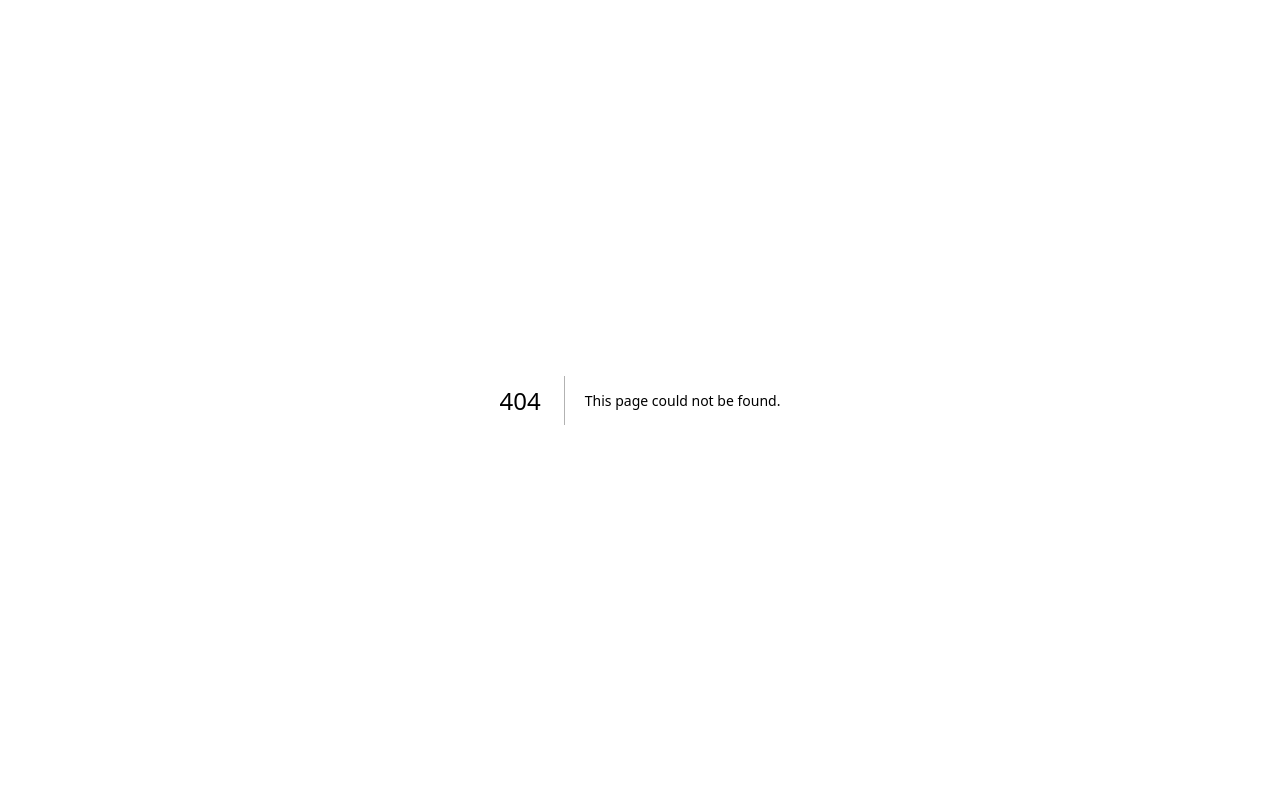
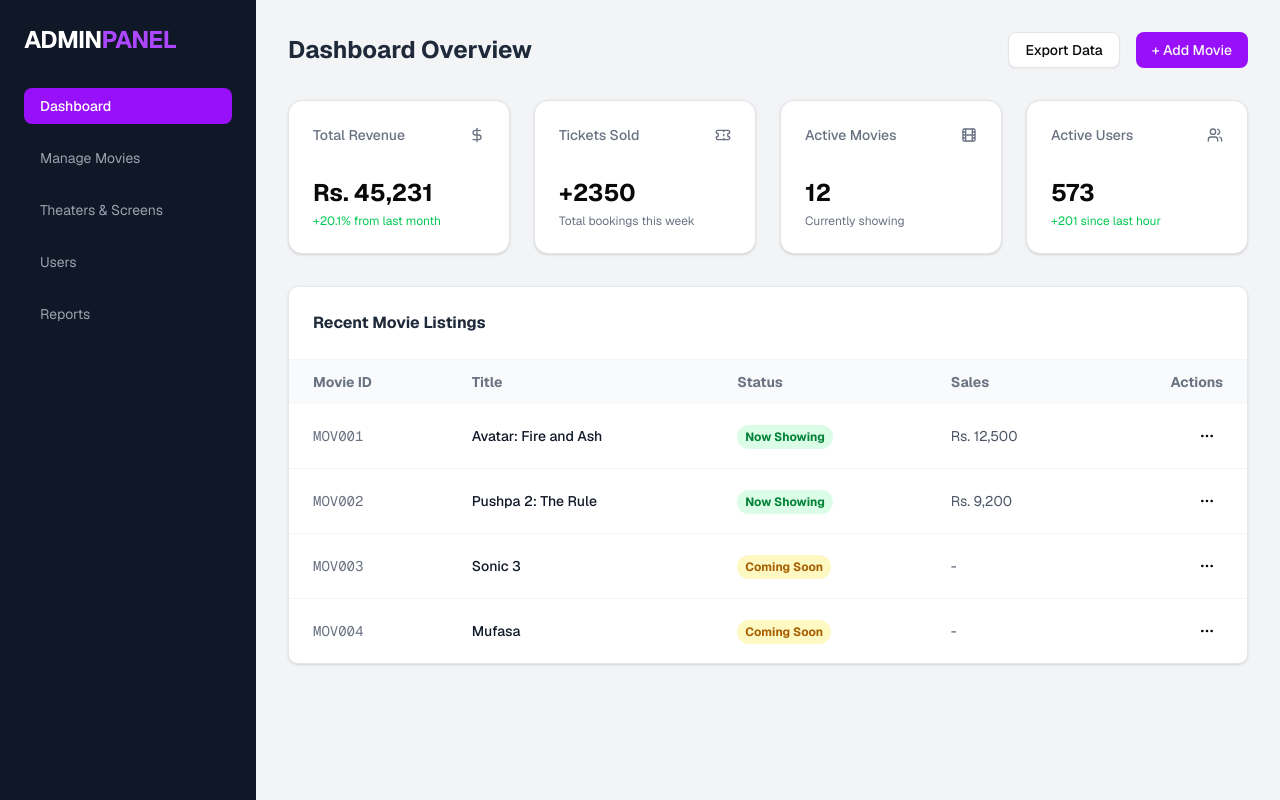
Before and after one commit to tsdebug/ticket, a Next.js app: page /admin in a window 1280 px wide. Before the commit this address had no page. Built offline with nearby package versions, Linux system fonts and the light colour scheme.

Commit message:
Admin panel

```diff
--- /dev/null
+++ b/src/app/admin/page.tsx
@@ -0,0 +1,120 @@
+"use client";
+
+import { Button } from "@/components/ui/button";
+import { Card, CardContent, CardHeader, CardTitle } from "@/components/ui/card";
+import { Users, Film, Ticket, DollarSign, Plus, MoreHorizontal } from "lucide-react";
+
+export default function AdminDashboard() {
+  return (
+    <div className="min-h-screen bg-gray-100 font-sans flex">
+
+      {/* Sidebar */}
+      <aside className="w-64 bg-gray-900 text-white min-h-screen p-6 hidden md:block">
+         <h1 className="text-2xl font-bold mb-8 tracking-tight">ADMIN<span className="text-purple-500">PANEL</span></h1>
+         <nav className="space-y-4 text-sm text-gray-400">
+            <div className="text-white bg-purple-600 px-4 py-2 rounded-md font-medium cursor-pointer">Dashboard</div>
+            <div className="hover:text-white px-4 py-2 cursor-pointer transition-colors">Manage Movies</div>
+            <div className="hover:text-white px-4 py-2 cursor-pointer transition-colors">Theaters & Screens</div>
+            <div className="hover:text-white px-4 py-2 cursor-pointer transition-colors">Users</div>
+            <div className="hover:text-white px-4 py-2 cursor-pointer transition-colors">Reports</div>
+         </nav>
+      </aside>
+
+      {/* Main Content */}
+      <main className="flex-1 p-8">
+        <header className="flex justify-between items-center mb-8">
+            <h2 className="text-2xl font-bold text-gray-800">Dashboard Overview</h2>
+            <div className="flex gap-4">
+                <Button variant="outline">Export Data</Button>
+                <Button className="bg-purple-600 hover:bg-purple-700">+ Add Movie</Button>
+            </div>
+        </header>
+
+        {/* Stats Grid */}
+        <div className="grid grid-cols-1 md:grid-cols-4 gap-6 mb-8">
+            <Card>
+                <CardHeader className="flex flex-row items-center justify-between pb-2">
+                    <CardTitle className="text-sm font-medium text-gray-500">Total Revenue</CardTitle>
+                    <DollarSign className="h-4 w-4 text-gray-500" />
+                </CardHeader>
+                <CardContent>
+                    <div className="text-2xl font-bold">Rs. 45,231</div>
+                    <p className="text-xs text-green-500 mt-1">+20.1% from last month</p>
+                </CardContent>
+            </Card>
+            <Card>
+                <CardHeader className="flex flex-row items-center justify-between pb-2">
+                    <CardTitle className="text-sm font-medium text-gray-500">Tickets Sold</CardTitle>
+                    <Ticket className="h-4 w-4 text-gray-500" />
+                </CardHeader>
+                <CardContent>
+                    <div className="text-2xl font-bold">+2350</div>
+                    <p className="text-xs text-gray-500 mt-1">Total bookings this week</p>
+                </CardContent>
+            </Card>
+            <Card>
+                <CardHeader className="flex flex-row items-center justify-between pb-2">
+                    <CardTitle className="text-sm font-medium text-gray-500">Active Movies</CardTitle>
+                    <Film className="h-4 w-4 text-gray-500" />
+                </CardHeader>
+                <CardContent>
+                    <div className="text-2xl font-bold">12</div>
+                    <p className="text-xs text-gray-500 mt-1">Currently showing</p>
+                </CardContent>
+            </Card>
+             <Card>
+                <CardHeader className="flex flex-row items-center justify-between pb-2">
+                    <CardTitle className="text-sm font-medium text-gray-500">Active Users</CardTitle>
+                    <Users className="h-4 w-4 text-gray-500" />
+                </CardHeader>
+                <CardContent>
+                    <div className="text-2xl font-bold">573</div>
+                    <p className="text-xs text-green-500 mt-1">+201 since last hour</p>
+                </CardContent>
+            </Card>
+        </div>
+
+        {/* Data Table Mockup */}
+        <div className="bg-white rounded-lg shadow-sm border border-gray-200 overflow-hidden">
+            <div className="p-6 border-b border-gray-100 flex justify-between items-center">
+                <h3 className="font-bold text-gray-800">Recent Movie Listings</h3>
+            </div>
+            <table className="w-full text-sm text-left">
+                <thead className="bg-gray-50 text-gray-500 font-medium">
+                    <tr>
+                        <th className="px-6 py-3">Movie ID</th>
+                        <th className="px-6 py-3">Title</th>
+                        <th className="px-6 py-3">Status</th>
+                        <th className="px-6 py-3">Sales</th>
+                        <th className="px-6 py-3 text-right">Actions</th>
+                    </tr>
+                </thead>
+                <tbody className="divide-y divide-gray-100">
+                    {[
+                        {id: "MOV001", title: "Avatar: Fire and Ash", status: "Now Showing", sales: "Rs. 12,500"},
+                        {id: "MOV002", title: "Pushpa 2: The Rule", status: "Now Showing", sales: "Rs. 9,200"},
+                        {id: "MOV003", title: "Sonic 3", status: "Coming Soon", sales: "-"},
+                        {id: "MOV004", title: "Mufasa", status: "Coming Soon", sales: "-"},
+                    ].map((row, i) => (
+                        <tr key={i} className="hover:bg-gray-50 transition-colors">
+                            <td className="px-6 py-4 font-mono text-gray-500">{row.id}</td>
+                            <td className="px-6 py-4 font-medium text-gray-900">{row.title}</td>
+                            <td className="px-6 py-4">
+                                <span className={`px-2 py-1 rounded-full text-xs font-bold ${row.status === 'Now Showing' ? 'bg-green-100 text-green-700' : 'bg-yellow-100 text-yellow-700'}`}>
+                                    {row.status}
+                                </span>
+                            </td>
+                            <td className="px-6 py-4 text-gray-600">{row.sales}</td>
+                            <td className="px-6 py-4 text-right">
+                                <Button variant="ghost" size="icon" className="h-8 w-8"><MoreHorizontal className="w-4 h-4" /></Button>
+                            </td>
+                        </tr>
+                    ))}
+                </tbody>
+            </table>
+        </div>
+
+      </main>
+    </div>
+  );
+}
```
